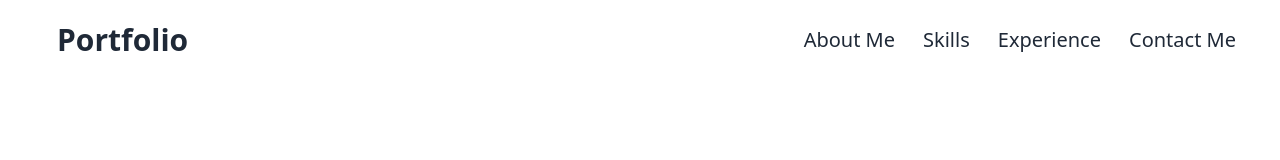
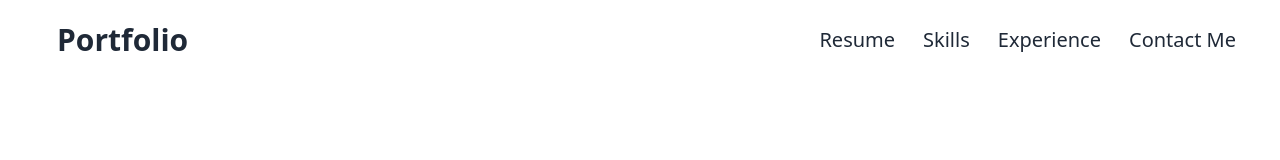
Before and after one commit to avnoor-ludhar/portfolioInReact, a React (Vite) app: page / in a window 1280 px wide. Shown: the top 160 px of the page. Built offline with nearby package versions, Linux system fonts and the light colour scheme.

Commit message:
updated resume and navbar

```diff
--- a/src/App.jsx
+++ b/src/App.jsx
@@ -7,11 +7,13 @@ import Resume from './pages/Resume';
 
 function App() {
   const [mobileMenuOpen, setMobileMenuOpen] = useState(false);
+  const navigate = useNavigate();
 
   const revealRefs = useRef([]);
   revealRefs.current = [];
 
   const handleClick = (buttonClicked) =>{
+    console.log(buttonClicked);
     if(mobileMenuOpen){
       setMobileMenuOpen(false);
     }
@@ -26,6 +28,9 @@ function App() {
       index = 3;
     }else if(buttonClicked == "Contact Me"){
       index = 4;
+    }else if(buttonClicked == "Resume"){
+      navigate("/resume");
+      return;
     }
 
     const element = revealRefs.current[index];
--- a/src/assets/constants.js
+++ b/src/assets/constants.js
@@ -17,11 +17,12 @@ const links = [
 ];
 
 const categories = [
-    { pageName: 'About Me', icon: FaPerson},
+    // { pageName: 'About Me', icon: FaPerson},
+    { pageName: 'Resume'},
     { pageName: 'Skills', icon: GiSkills},
     {pageName: 'Experience'},
     { pageName: 'Contact Me', icon: MdOutlineSportsGymnastics},
-    { pageName: 'Portfolio'}
+    { pageName: 'Portfolio'},
 ]
 
 const portfolioImages = [
--- a/src/pages/Experience.jsx
+++ b/src/pages/Experience.jsx
@@ -14,6 +14,7 @@ const Experience = ({}, ref) =>{
                 <h3 className="w-full text-center text-4xl mt-10 font-bold">Work Experience</h3>
                 <p className="w-full text-center text-xl mt-6 mb-[70px]">Here are a couple of the companies I have worked for!</p>
                 <div className="grid lg:grid-cols-3 md:grid-cols-2 grid-cols-1 auto-rows-auto w-full h-[50%] justify-evenly gap-10">
+                    {/* Glendor Inc */}
                     <div className="aspect-[1.4/1] w-full rounded-xl relative group">
                         <div className='flex items-center justify-center w-full h-full rounded-xl bg-gradient-to-r from-green-700 via-green-800 to-green-900 absolute top-0 left-0 group-hover:opacity-0 opacity-100 transition-all duration-1000'>
                             <img src="https://glendor.com/wp-content/uploads/2022/09/logo-footersvg.svg" className='rounded-xl z-20 absolute group-hover:hidden transition-all duration-1000 scale-125'></img>
@@ -33,6 +34,8 @@ const Experience = ({}, ref) =>{
                             </div>
                         </div>
                     </div>
+
+                    {/* Ionic Studios */}
                     <div className="aspect-[1.4/1] w-full rounded-xl relative flex items-center justify-center group">
                         <div className='w-full h-full rounded-xl bg-gradient-to-r from-[#1E90FF] to-black absolute top-0 left-0 z-10 group-hover:bg-black transition-all duration-1000'></div>
                         <img src={ionicLogo} className='rounded-xl z-20 absolute scale-75 group-hover:hidden transition-all duration-1000'></img>
@@ -51,6 +54,8 @@ const Experience = ({}, ref) =>{
                             </div>
                         </div>
                     </div>
+
+                    {/* YourBeat Inc */}
                     <div className="aspect-[1.4/1] w-full rounded-xl relative group bg-black">
                         <img src={YourBeat} className='rounded-xl z-0 absolute w-full h-full group-hover:opacity-0 transition-all duration-1000'></img>
                         <div className='w-full h-full absolute top-0 left-0 z-20 flex items-center justify-center text-white rounded-xl opacity-0 group-hover:opacity-100 transition-all duration-1000'>
@@ -65,6 +70,8 @@ const Experience = ({}, ref) =>{
                             </div>
                         </div>
                     </div>
+
+                    {/* UofW */}
                     <div className="aspect-[1.4/1] w-full rounded-xl relative flex items-center justify-center group lg:col-start-2 lg:row-start-2 lg:justify-self-center">
                         <div className='w-full h-full rounded-xl bg-gradient-to-r from-[#004488] to-[#FFCC33] absolute top-0 left-0 z-10 group-hover:bg-black transition-all duration-1000'></div>
                         <img src={UofW} className='rounded-xl z-20 absolute group-hover:hidden transition-all duration-1000'></img>
@@ -80,6 +87,16 @@ const Experience = ({}, ref) =>{
                             </div>
                         </div>
                     </div>
+
+                    {/* Opportunity 1 */}
+                    <div className="aspect-[1.4/1] w-full rounded-xl lg:flex items-center justify-center bg-gray-200 hidden">
+                        <p className="text-gray-500 font-Roboto text-center px-4">Open to new opportunities. Let's connect!</p>
+                    </div>
+
+                    {/* Opportunity 2 */}
+                    <div className="aspect-[1.4/1] w-full rounded-xl lg:flex items-center justify-center bg-gray-200 hidden">
+                        <p className="text-gray-500 font-Roboto text-center px-4">Interested in collaborating? Reach out!</p>
+                    </div>
                 </div>
            </div>
         </div>
```
Also changed, not shown: src/assets/AvnoorLudharResume.png.
